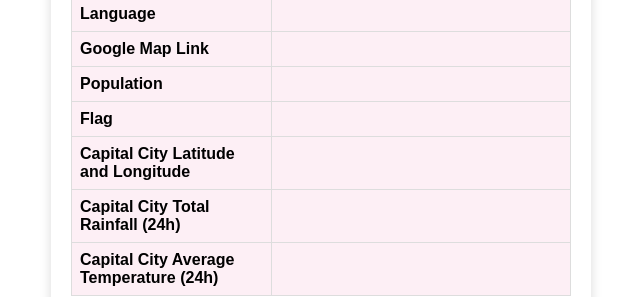
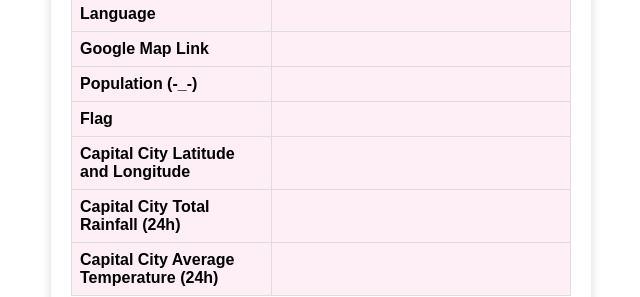
Before and after one commit to RoamingAlone/week-7-git, a plain HTML site: page index.html in a window 1280 px wide. Shown: the part 373-670 px from the top of the page, 319-959 px from the left. Drawn offline with Linux system fonts and the light colour scheme.

Commit message:
Small Updates from B

```diff
--- a/index.html
+++ b/index.html
@@ -45,7 +45,7 @@
                 <td id="map"></td>
             </tr>
             <tr>
-                <td class="label">Population</td>
+                <td class="label">Population (-_-)</td>
                 <td id="population"></td>
             </tr>
             <tr>
```
